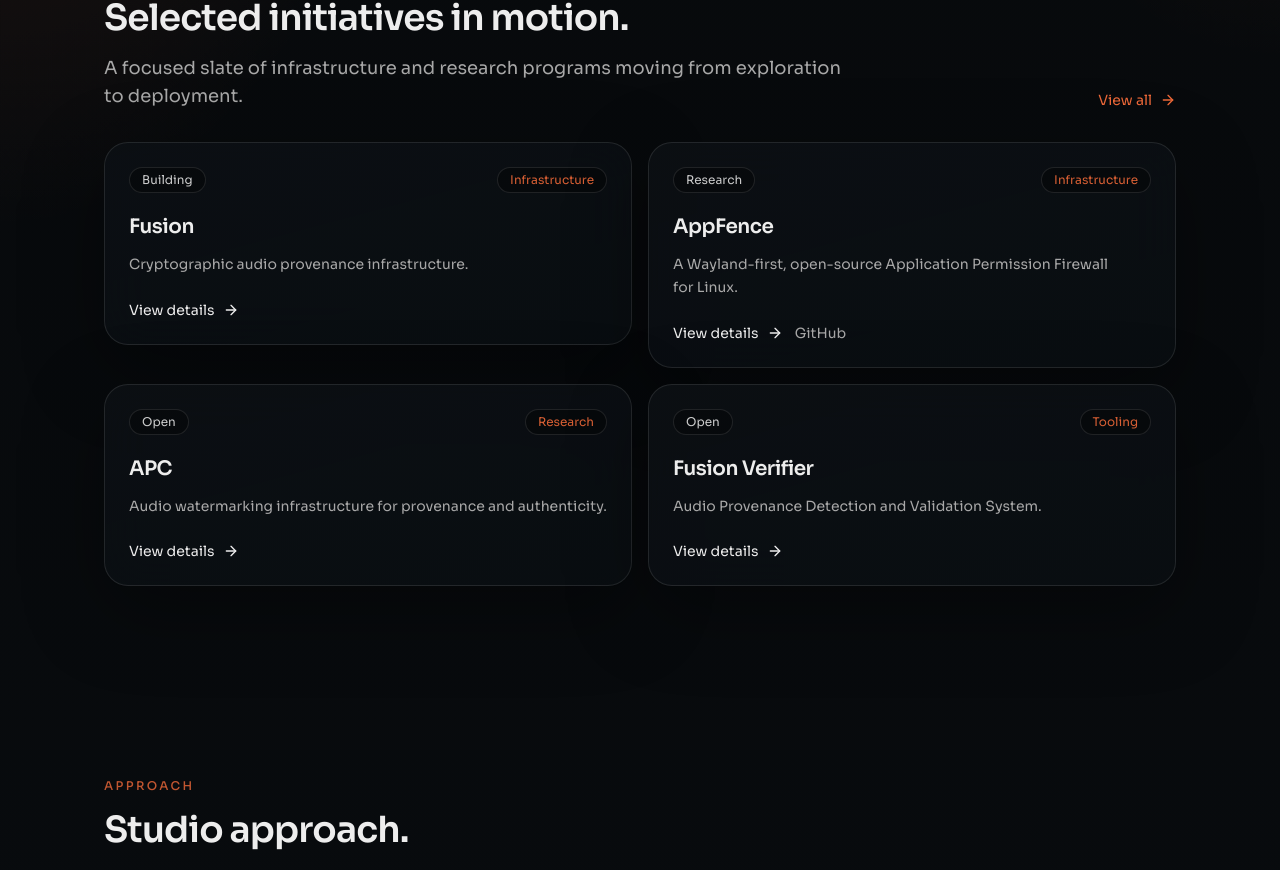
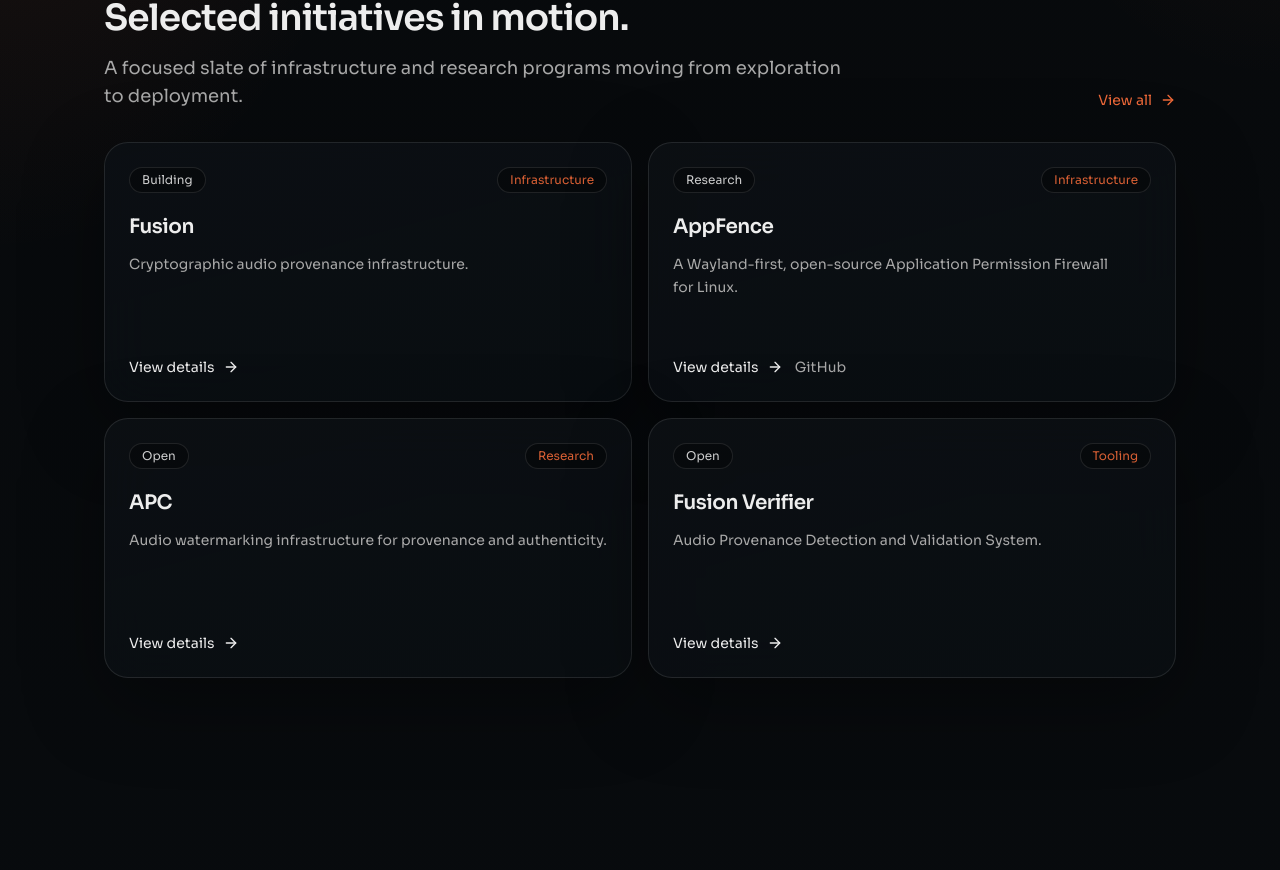
Before and after one commit to paperfrogs-hq/Paperfrogs-HQ, a React (Vite) app: page / in a window 1280 px wide. Shown: the part 717-1587 px from the top of the page. Built offline with nearby package versions, Linux system fonts and the light colour scheme.

Commit message:
size fixed

```diff
--- a/src/pages/Index.tsx
+++ b/src/pages/Index.tsx
@@ -302,9 +302,9 @@ const Index = () => {
                 <motion.article
                   whileHover={shouldReduceMotion ? undefined : { y: -4 }}
                   transition={{ duration: 0.24, ease: "easeOut" }}
-                  className="group"
+                  className="group h-full"
                 >
-                  <SurfaceCard className="h-full p-6 transition-colors duration-300 group-hover:border-coral/55 group-hover:bg-coral/[0.04]">
+                  <SurfaceCard className="flex h-full min-h-[260px] flex-col p-6 transition-colors duration-300 group-hover:border-coral/55 group-hover:bg-coral/[0.04]">
                     <div className="flex items-center justify-between gap-3">
                       <StatusChip className="text-foreground/85">{statusLabel[project.status]}</StatusChip>
                       <StatusChip className="text-coral/90">{project.pillar}</StatusChip>
@@ -313,7 +313,7 @@ const Index = () => {
                     <h3 className="mt-5 text-xl text-foreground">{project.name}</h3>
                     <p className="mt-3 text-sm leading-relaxed text-muted-foreground">{project.summary}</p>
 
-                    <div className="mt-6 flex flex-wrap items-center gap-3 text-sm">
+                    <div className="mt-auto pt-6 flex flex-wrap items-center gap-3 text-sm">
                       <Link to={`/projects/${project.slug}`} className="inline-flex items-center gap-2 text-foreground transition-colors hover:text-coral">
                         View details
                         <ArrowRight className="h-4 w-4 transition-transform duration-200 group-hover:translate-x-1" />
```
